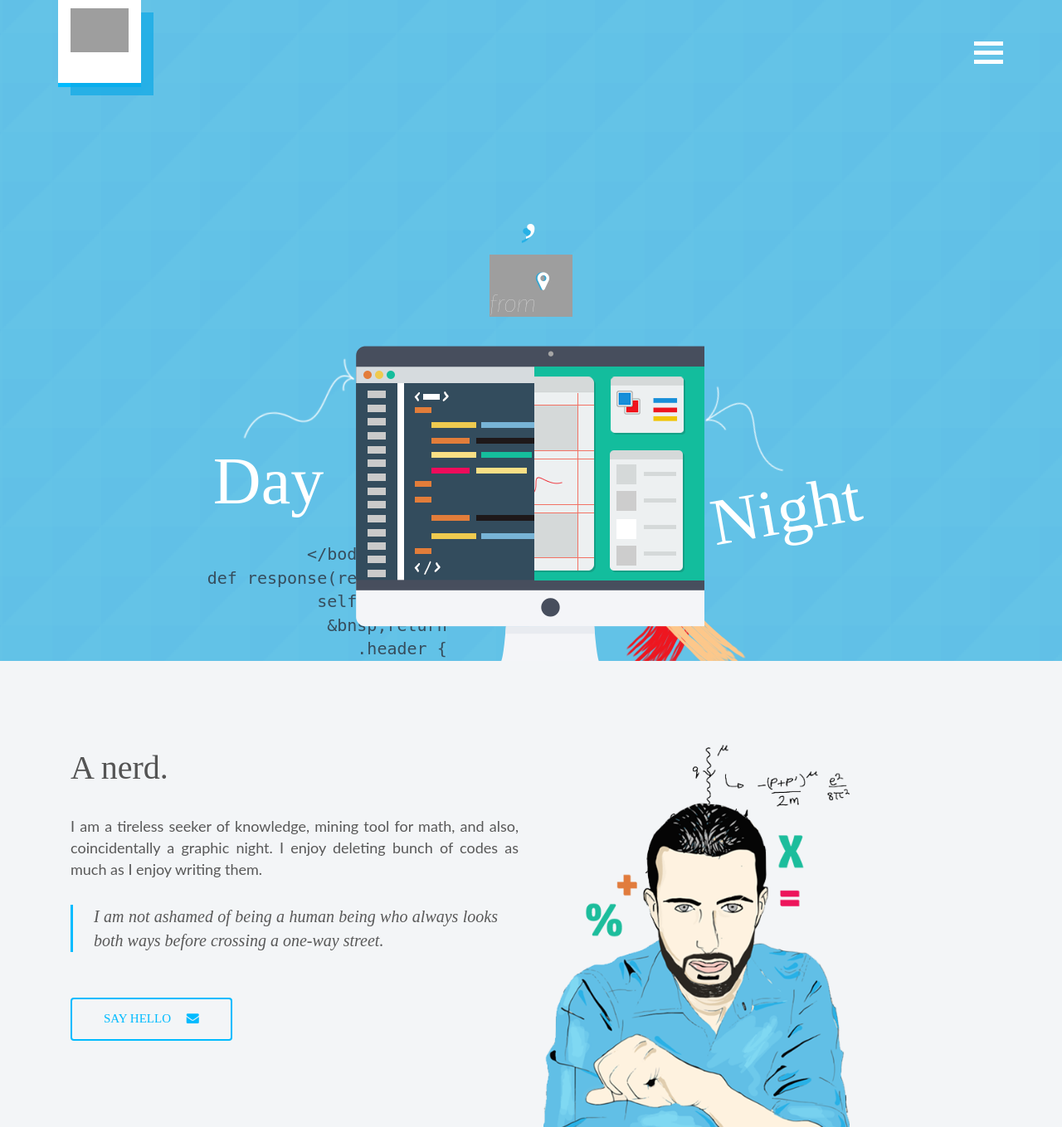
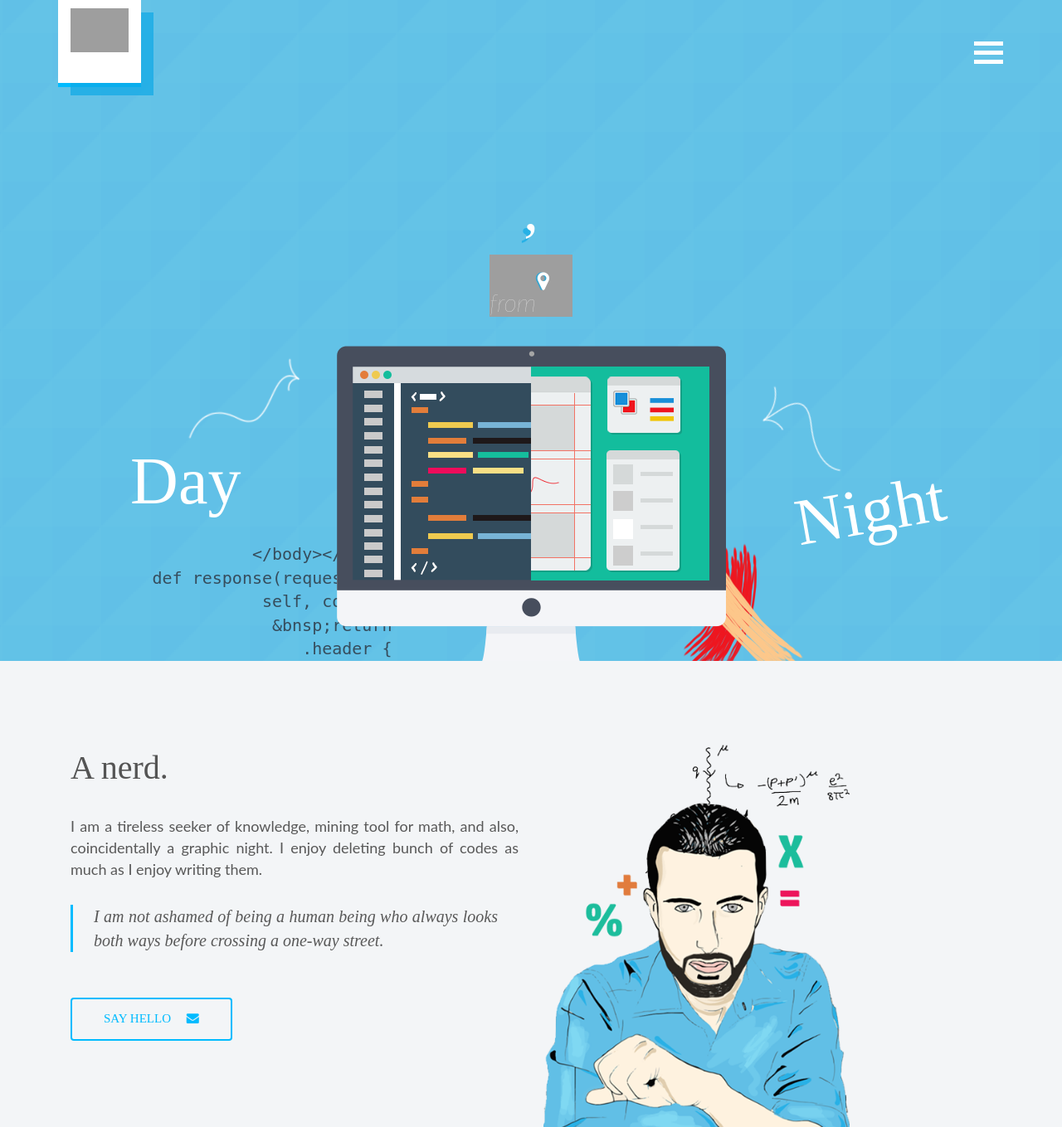
Before and after one commit to iamjazzar/ahmedjazzar.com, a Django app: template templates/home.html in a window 1280 px wide. Shown: the top 1359 px of the page at 83% size. Run offline with Django 3.2, Linux system fonts and the light colour scheme; the template is opened without the code that fills it, so the values that code supplies are empty; style sheets or scripts are compiled from the project's sources; some libraries are stand-ins or nearby versions; grey boxes are pictures that could not be loaded.

Commit message:
Fixing imac columns issue laptop.

```diff
--- a/static/styles/home.less
+++ b/static/styles/home.less
@@ -251,6 +251,8 @@ body  {
 
     .day-night  {
       display: flex;
+      max-width: 1110px;
+      margin: 0 auto;
 
       .day-bg {
         order: 1;
@@ -300,8 +302,8 @@ body  {
         z-index: 1;
 
         .day-img  {
+          background: url('../images/code.png') no-repeat;
           .draw-image(@image-width, @image-height);
-          background: url('../images/code.png') no-repeat;
           left: 0;
         }
 
--- a/static/styles/partials/aj-mixins.less
+++ b/static/styles/partials/aj-mixins.less
@@ -41,4 +41,5 @@
   z-index: 1;
   margin: 0 auto;
   right: 0;
+  background-size: cover;
 }
--- a/templates/home.html
+++ b/templates/home.html
@@ -56,7 +56,7 @@
     </div>
 
     <div id="imac-container" class="row">
-      <div class="day-night col-md-8 col-md-offset-2">
+      <div class="day-night">
         <div id="day-bg" class="day-bg">
           <div class="day-arrow"></div>
           <div class="day">Day</div>
```
